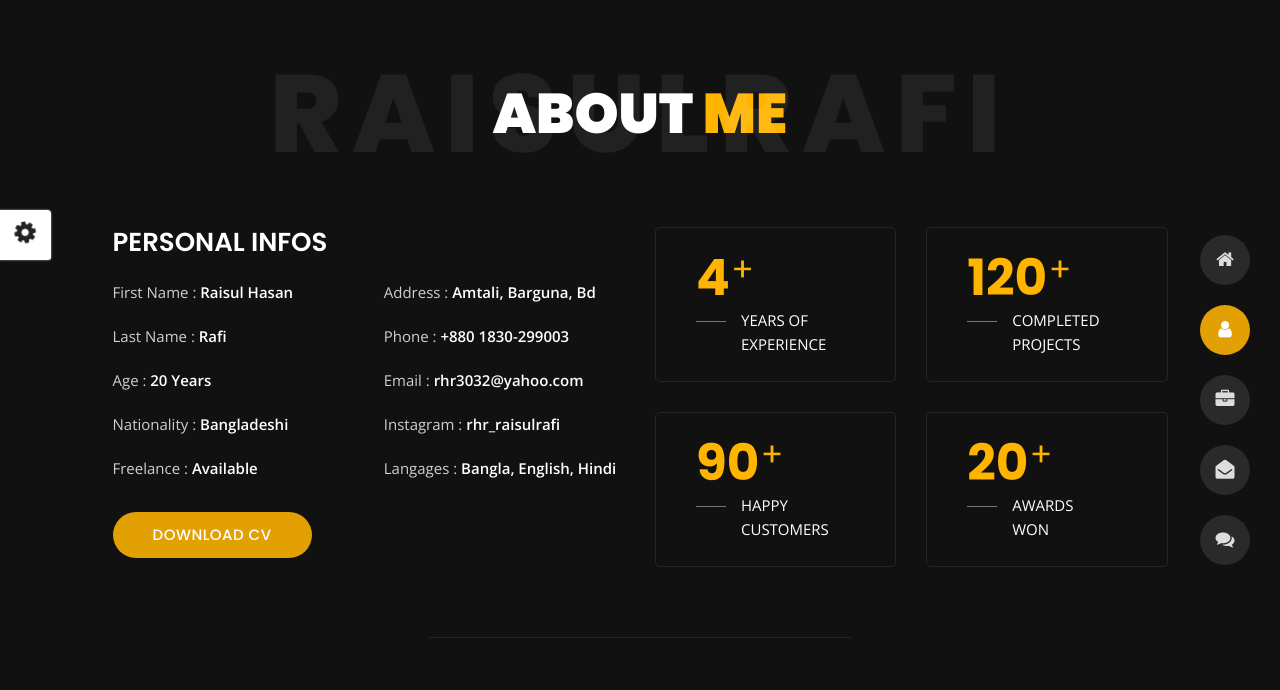
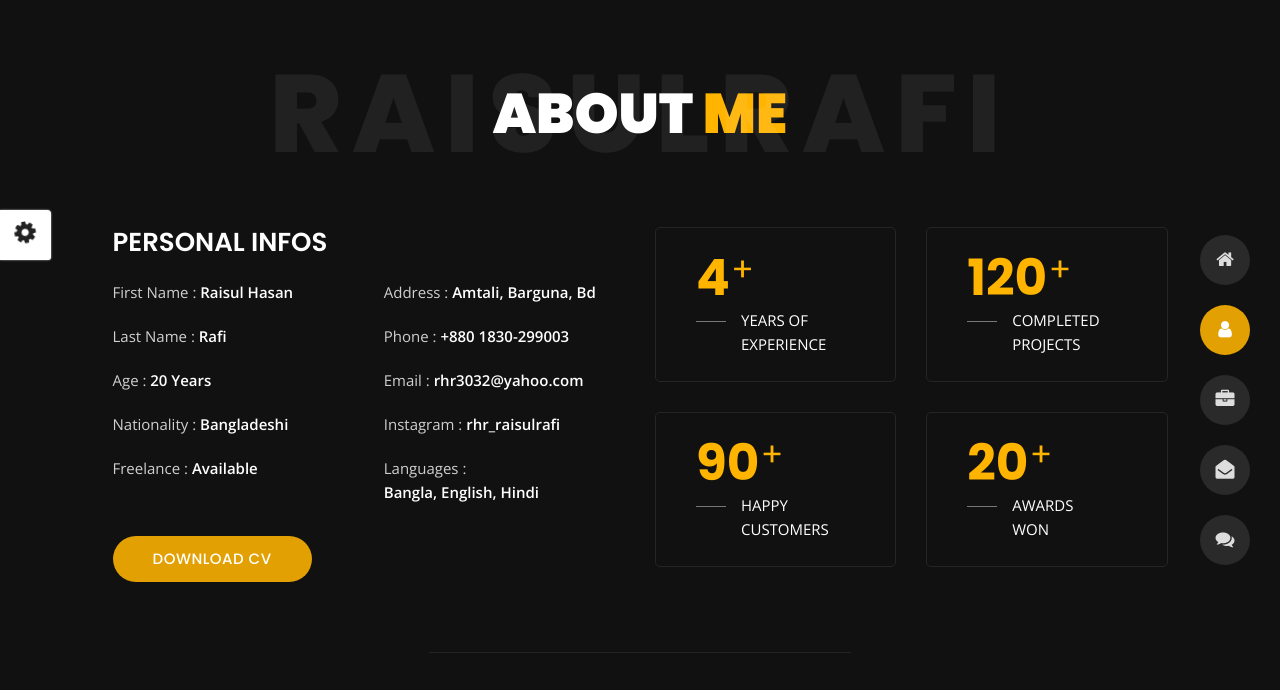
Before and after one commit to rhr3032/raisulrafi, a plain HTML site: page about.html in a window 1280 px wide. Shown: the top 690 px of the page. Drawn offline with nearby package versions, Linux system fonts and the light colour scheme; a script that the page names is missing.

Commit message:
Update about.html

```diff
--- a/about.html
+++ b/about.html
@@ -173,7 +173,7 @@
                             <li> <span class="title">phone :</span> <span class="value d-block d-sm-inline-block d-lg-block d-xl-inline-block">+880 1830-299003</span> </li>
                             <li> <span class="title">Email :</span> <span class="value d-block d-sm-inline-block d-lg-block d-xl-inline-block">rhr3032@yahoo.com</span> </li>
                             <li> <span class="title">Instagram :</span> <span class="value d-block d-sm-inline-block d-lg-block d-xl-inline-block">rhr_raisulrafi</span> </li>
-                            <li> <span class="title">langages :</span> <span class="value d-block d-sm-inline-block d-lg-block d-xl-inline-block">Bangla, English, Hindi</span> </li>
+                            <li> <span class="title">Languages :</span> <span class="value d-block d-sm-inline-block d-lg-block d-xl-inline-block">Bangla, English, Hindi</span> </li>
                         </ul>
                     </div>
                     <div class="col-12 mt-3">
```
